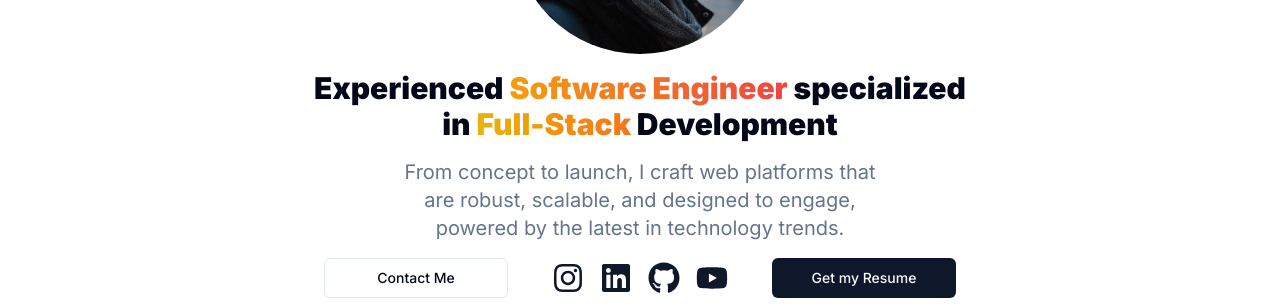
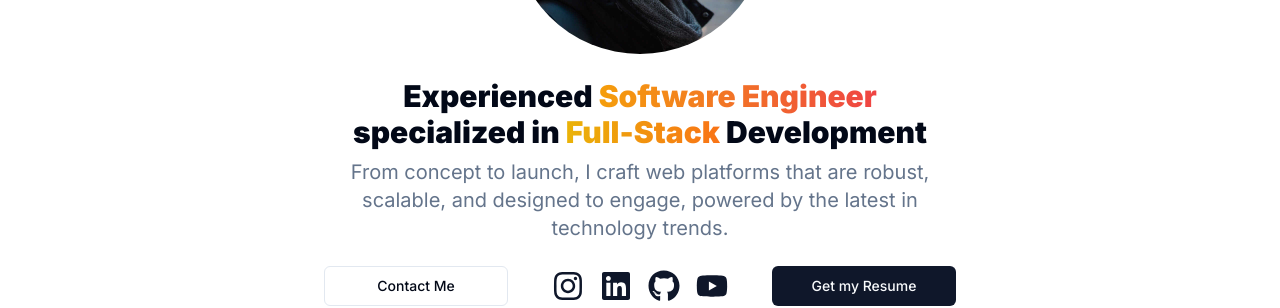
Before and after one commit to remi2257/portfolio-remi-lux, a Next.js app: page /en in a window 1280 px wide. Shown: the part 355-663 px from the top of the page. Built offline with nearby package versions, Linux system fonts and the light colour scheme; no server answers.

Commit message:
Reduce spacing on small devices

```diff
--- a/app/[locale]/(home)/Hero.tsx
+++ b/app/[locale]/(home)/Hero.tsx
@@ -14,12 +14,13 @@ const Hero: React.FC<{ className?: string }> = ({ className }) => {
   return (
     <section
       className={cn(
-        "flex flex-col items-center gap-y-4 max-w-prose",
+        "flex flex-col items-center gap-y-4 max-w-prose sm:gap-y-6",
         className
       )}
     >
       <HeroImage />
-      <h1 className="text-pretty text-center text-2xl font-black sm:text-3xl">
+      <div className="space-y-1 sm:space-y-2">
+        <h1 className="text-balance text-center text-2xl font-black sm:text-3xl">
           {t.rich("title", {
             span1: children => (
               <span className="gradient-colors-3 text-gradient bg-gradient-to-r">
@@ -33,10 +34,10 @@ const Hero: React.FC<{ className?: string }> = ({ className }) => {
             ),
           })}
         </h1>
-
-      <h2 className="text-balance text-center text-muted-foreground sm:text-xl">
+        <h2 className="text-pretty text-center text-muted-foreground sm:text-xl">
           {t("subtitle")}
         </h2>
+      </div>
 
       <div className="grid gap-y-4 sm:grid-cols-3 sm:gap-x-10">
         <Button asChild variant="outline">
--- a/app/[locale]/(home)/page.tsx
+++ b/app/[locale]/(home)/page.tsx
@@ -16,7 +16,7 @@ export default function Home({
   unstable_setRequestLocale(locale);
 
   return (
-    <main className="container flex flex-col items-center gap-y-24 overflow-x-hidden py-8">
+    <main className="container flex flex-col items-center gap-y-16 overflow-x-hidden py-2 sm:gap-y-24 sm:py-8">
       <Hero className="max-w-prose" />
 
       <About className="max-w-prose" index={1} />
```
Lines whose indentation alone changed are shown as unchanged.
